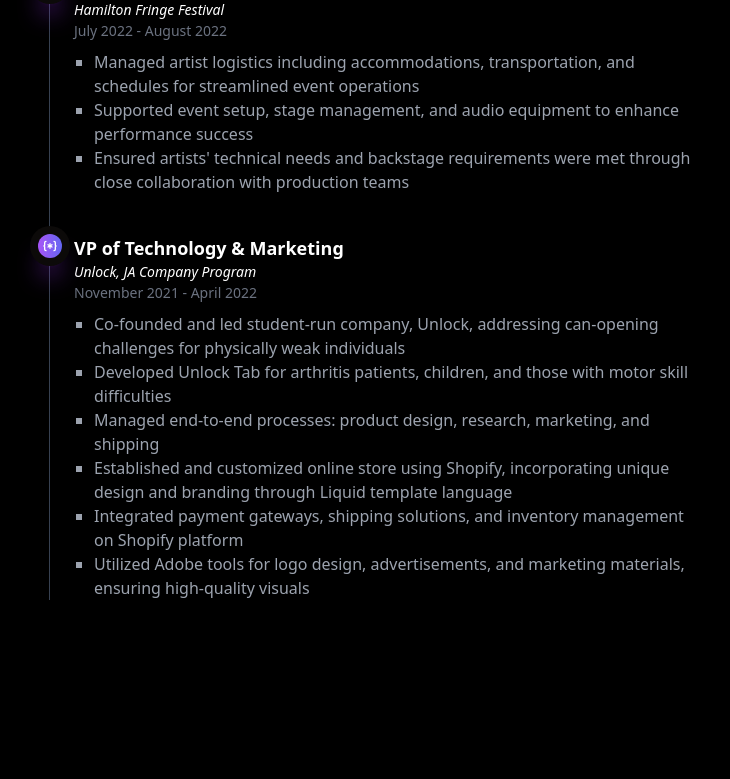
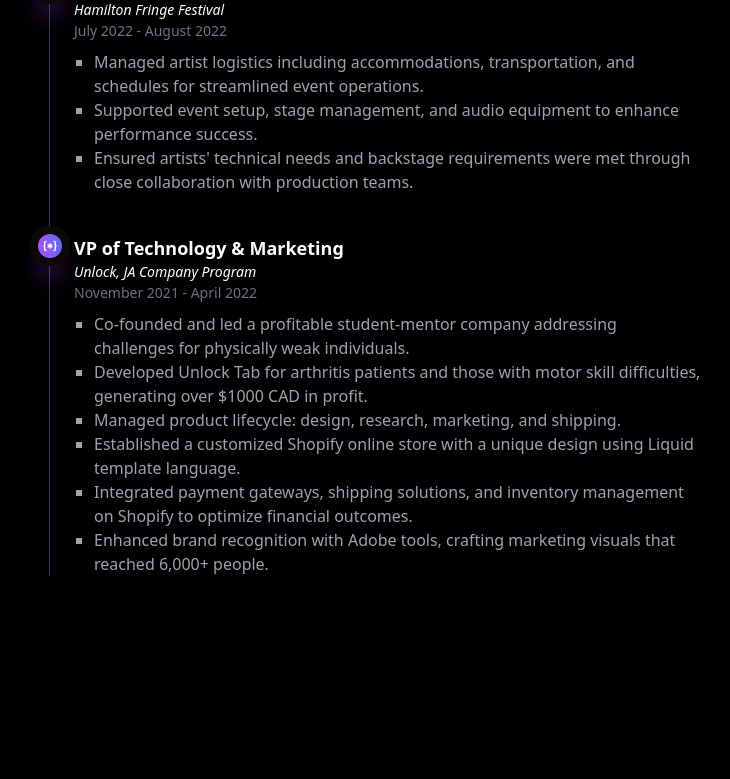
Before and after one commit to adithayyil/adithayyil.me, a React (Vite) app: page / in a window 1280 px wide. Shown: the part 1506-2285 px from the top of the page, without its empty margins (255-985 px from the left). Built offline with nearby package versions, Linux system fonts and the light colour scheme.

Commit message:
update work exp. & resume

```diff
--- a/src/components/Resume.tsx
+++ b/src/components/Resume.tsx
@@ -1,7 +1,7 @@
 import { useEffect } from "react";
 
 function Resume() {
-  const resume = "https://cdn.adithayyil.me/documents/Resume_Summer_2023.pdf";
+  const resume = "https://cdn.adithayyil.me/documents/Resume_2023.pdf";
 
   useEffect(() => {
     const iframe = document.getElementById("pdf-iframe") as HTMLIFrameElement;
--- a/src/components/WorkExperiences.tsx
+++ b/src/components/WorkExperiences.tsx
@@ -8,8 +8,8 @@ const workExperiences = [
     duration: "July 2022 - August 2023",
     responsibilities: [
       "Organized and delegated tasks to volunteers, overseeing activities like cleaning, serving, gardening, etc.",
-      "Enhanced temple operations by collaborating on executive presentations, forms, and event coordination",
-      "Demonstrated strong organizational abilities through contributions to major events, including Diwali celebration and weddings",
+      "Enhanced temple operations by collaborating on executive presentations, forms, and event coordination.",
+      "Demonstrated strong organizational abilities through contributions to major events, including Diwali celebration and weddings.",
     ],
     icon: (
       <SvgIcon
@@ -38,9 +38,9 @@ const workExperiences = [
     company: "Hamilton Fringe Festival",
     duration: "July 2022 - August 2022",
     responsibilities: [
-      "Managed artist logistics including accommodations, transportation, and schedules for streamlined event operations",
-      "Supported event setup, stage management, and audio equipment to enhance performance success",
-      "Ensured artists' technical needs and backstage requirements were met through close collaboration with production teams",
+      "Managed artist logistics including accommodations, transportation, and schedules for streamlined event operations.",
+      "Supported event setup, stage management, and audio equipment to enhance performance success.",
+      "Ensured artists' technical needs and backstage requirements were met through close collaboration with production teams.",
     ],
     icon: (
       <SvgIcon
@@ -67,12 +67,12 @@ const workExperiences = [
     company: "Unlock, JA Company Program",
     duration: "November 2021 - April 2022",
     responsibilities: [
-      "Co-founded and led student-run company, Unlock, addressing can-opening challenges for physically weak individuals",
-      "Developed Unlock Tab for arthritis patients, children, and those with motor skill difficulties",
-      "Managed end-to-end processes: product design, research, marketing, and shipping",
-      "Established and customized online store using Shopify, incorporating unique design and branding through Liquid template language",
-      "Integrated payment gateways, shipping solutions, and inventory management on Shopify platform",
-      "Utilized Adobe tools for logo design, advertisements, and marketing materials, ensuring high-quality visuals",
+      "Co-founded and led a profitable student-mentor company addressing challenges for physically weak individuals.",
+      "Developed Unlock Tab for arthritis patients and those with motor skill difficulties, generating over $1000 CAD in profit.",
+      "Managed product lifecycle: design, research, marketing, and shipping.",
+      "Established a customized Shopify online store with a unique design using Liquid template language.",
+      "Integrated payment gateways, shipping solutions, and inventory management on Shopify to optimize financial outcomes.",
+      "Enhanced brand recognition with Adobe tools, crafting marketing visuals that reached 6,000+ people.",
     ],
     icon: (
       <SvgIcon
```
